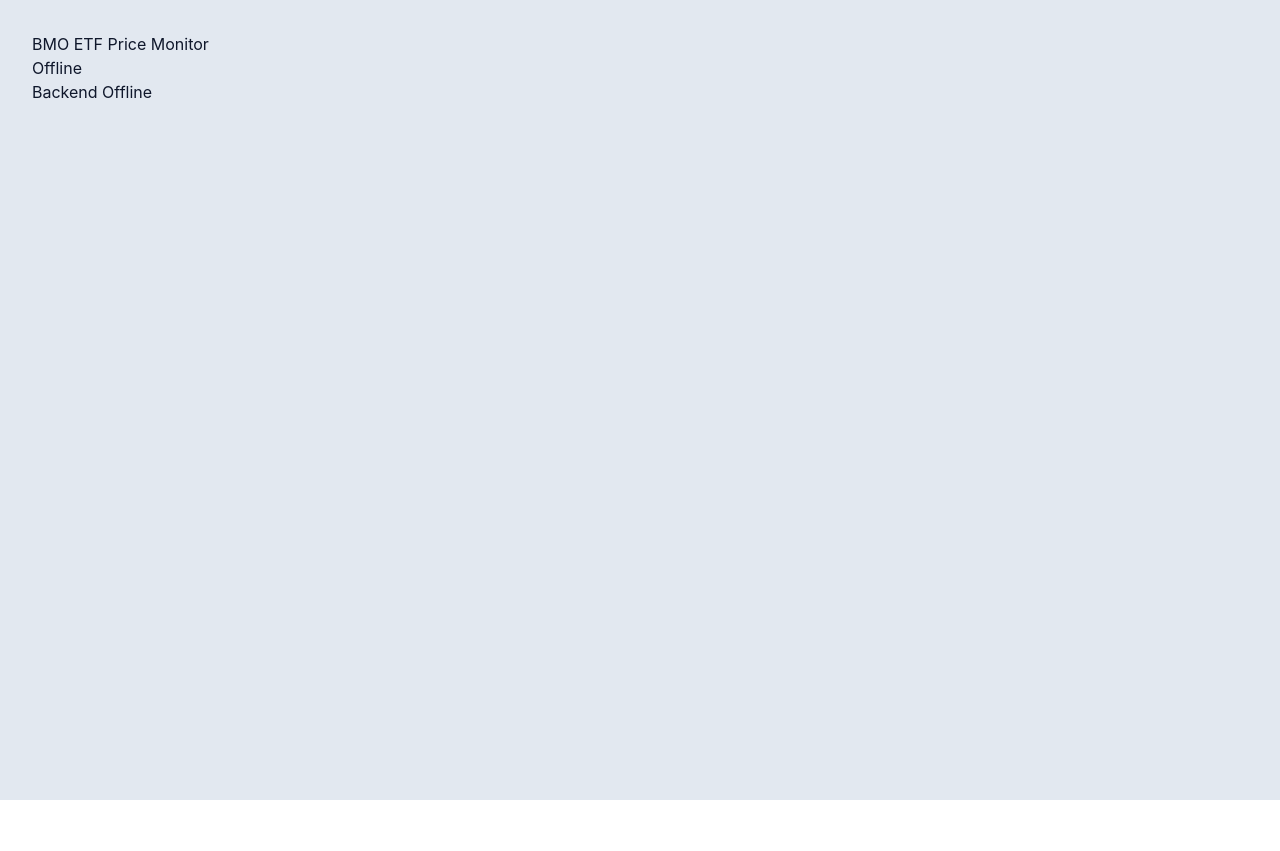
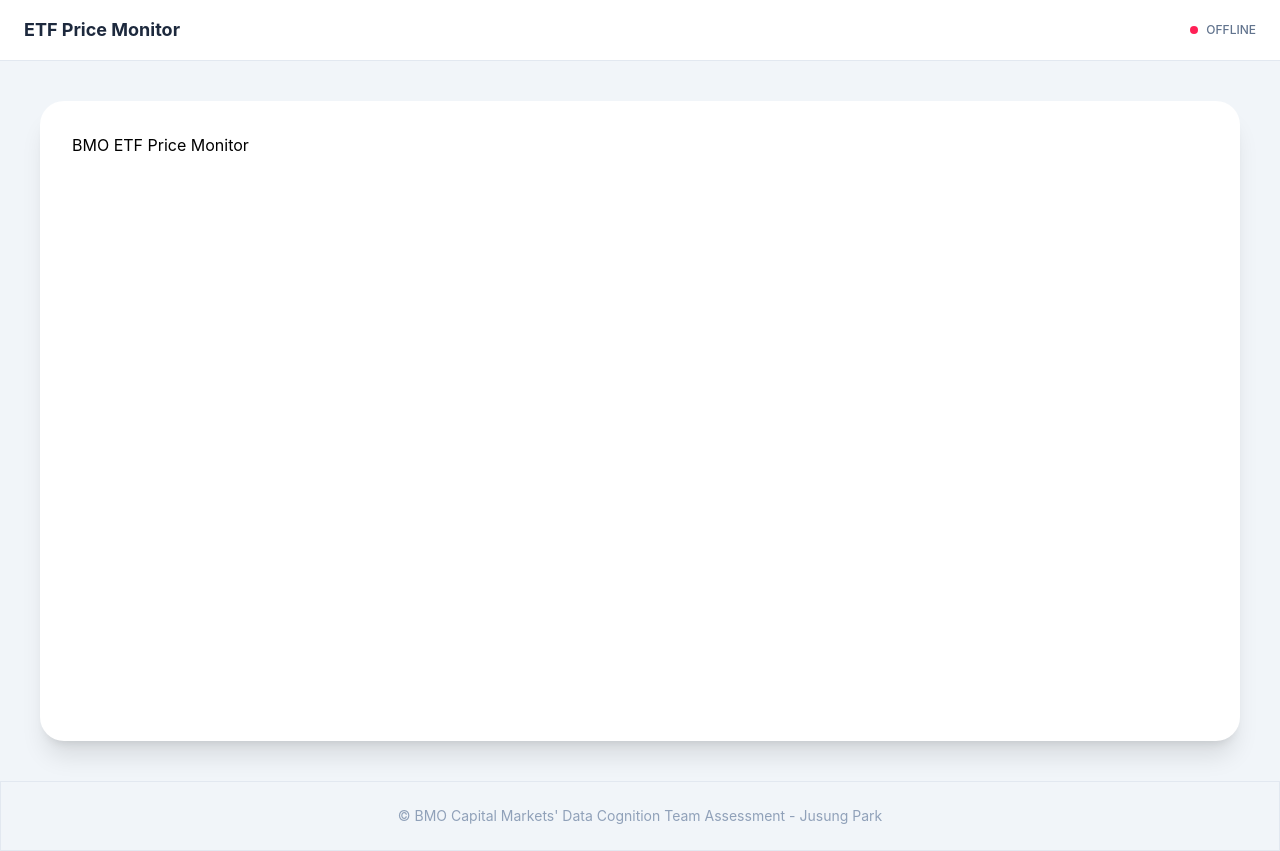
Before and after one commit to Pentaminum/BMO_ETF_Price_Monitor, a React (Vite) app in the folder frontend/: page / in a window 1280 px wide. Before the commit the page ends 800 px from the top, so only its background shows below. Built offline with nearby package versions, Linux system fonts and the light colour scheme; no server answers.

Commit message:
feat: pagelayout

```diff
--- a/frontend/src/components/common/PageLayout.tsx
+++ b/frontend/src/components/common/PageLayout.tsx
@@ -2,15 +2,42 @@
 
 interface PageLayoutProps {
   children: React.ReactNode;
+  isOnline: boolean;
 }
 
-export const PageLayout = ({ children }: PageLayoutProps) => {
-    return (
-        <div className="min-h-screen bg-slate-200 font-sans text-slate-900">
-            <main className="mx-auto max-w-7xl px-4 py-8 sm:px-6 lg:px-8">
-                {children}
-            </main>
+const Header = ({ isOnline }: { isOnline: boolean }) => (
+  <header className="bg-white border-b border-slate-200 px-6 py-4">
+    <div className="mx-auto max-w-7xl flex justify-between items-center">
+
+      <div className="flex items-center gap-2">
+        <h2 className="text-lg font-bold text-slate-800">ETF Price Monitor</h2>
+      </div>
+
+      <div className="flex items-center gap-2 text-xs font-medium text-slate-500">
+        <span className={`w-2 h-2 rounded-full ${isOnline ? 'bg-emerald-500' : 'bg-rose-500'}`} />
+        {isOnline ? 'LIVE' : 'OFFLINE'}
+
+      </div>
+    </div>
+  </header>
+);
+
+const Footer = () => (
+  <footer className="py-6 border text-center text-slate-400 border-slate-200 text-sm">
+    © BMO Capital Markets' Data Cognition Team Assessment - Jusung Park
+  </footer>
+);
+
+export const PageLayout = ({ children, isOnline }: PageLayoutProps) => {
+  return (
+    <div className="min-h-screen bg-slate-100 flex flex-col">
+      <Header isOnline={isOnline}/>
+      <main className="flex-1 mx-auto w-full max-w-7xl p-6 sm:p-10">
+        <div className="bg-white shadow-xl rounded-3xl min-h-[80vh] p-8">
+          {children}
         </div>
-
-    )
+      </main>
+      <Footer />
+    </div>
+  );
 };
--- /dev/null
+++ b/frontend/src/hooks/useHealthCheck.ts
@@ -0,0 +1,20 @@
+import { useState, useEffect } from 'react';
+import client from '../api/apiClient';
+
+export const useHealthCheck = () => {
+  const [isOnline, setIsOnline] = useState(false);
+
+  useEffect(() => {
+    const checkStatus = () => {
+      client.get('/')
+        .then(res => setIsOnline(res.data?.status === 'online'))
+        .catch(() => setIsOnline(false));
+    };
+
+    checkStatus();
+    const interval = setInterval(checkStatus, 30000);
+    return () => clearInterval(interval);
+  }, []);
+
+  return isOnline;
+};
--- a/frontend/src/pages/ETFMonitorPage.tsx
+++ b/frontend/src/pages/ETFMonitorPage.tsx
@@ -1,32 +1,12 @@
-import { useEffect, useState } from 'react';
 import { PageLayout } from '../components/common/PageLayout';
-import client from '../api/apiClient';
+import { useHealthCheck } from '../hooks/useHealthCheck';
 
 const ETFMonitorPage = () => {
-  const [message, setMessage] = useState('');
-  const [isOnline, setIsOnline] = useState(false);
-
-  useEffect(() => {
-    client.get('/')
-      .then(res => {
-        setMessage(res.data?.message || 'Connected!');
-        setIsOnline(res.data?.status === 'online');
-      })
-      .catch(() => {
-        setMessage('Backend Offline');
-        setIsOnline(false);
-      });
-  }, []);
+  const isOnline = useHealthCheck();
 
     return (
-      <PageLayout>
+      <PageLayout isOnline={isOnline}>
         <h1>BMO ETF Price Monitor</h1>
-        <div>
-          <span>
-            {isOnline ? 'Online' : 'Offline'}
-          </span>
-          <p>{message}</p>
-        </div>
       </PageLayout>
     );
 };
```
